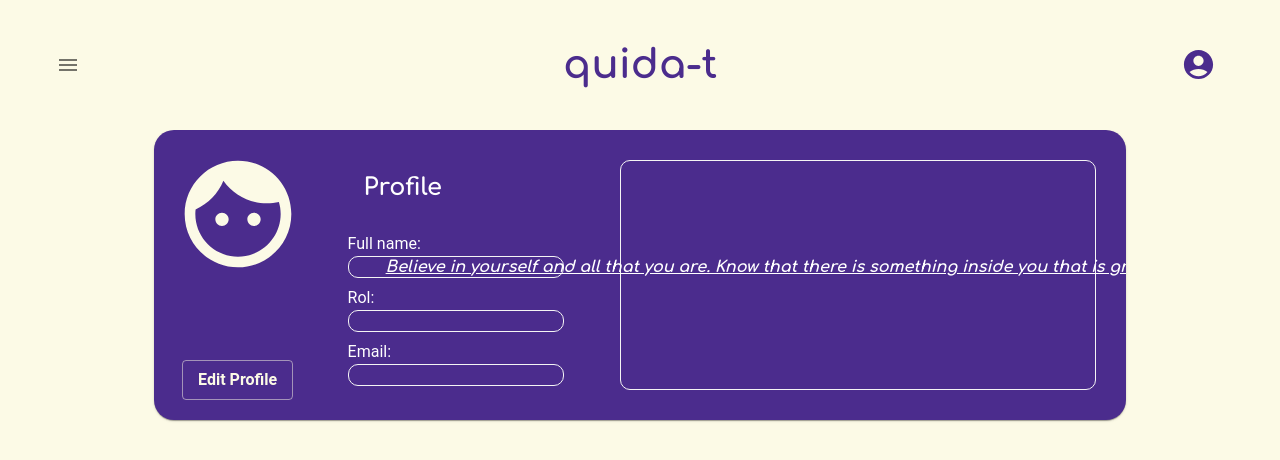
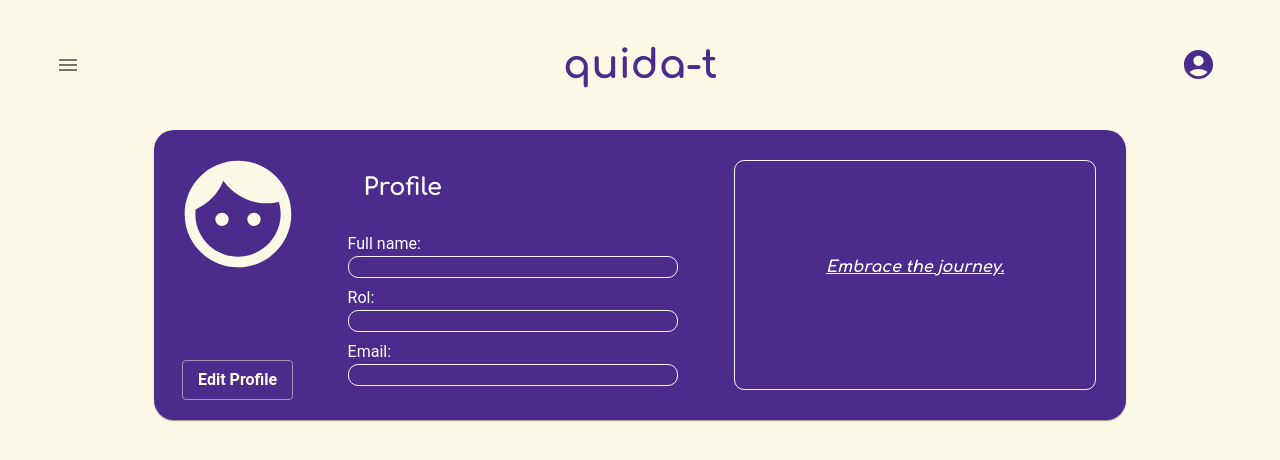
Before and after one commit to franArteaga8/quida-t, a React (Vite) app in the folder root/: page /profile in a window 1280 px wide. Shown: the top 460 px of the page. Built offline with nearby package versions, Linux system fonts and the light colour scheme; no server answers; sample sign-in values are in the browser's storage; the HTML template or start-up script is replaced by a standard one.

Commit message:
Profile: removed too long positive msg

```diff
--- a/root/src/pages/Profile/Profile.jsx
+++ b/root/src/pages/Profile/Profile.jsx
@@ -11,7 +11,6 @@ const Profile = () => {
     "Every setback is a setup for a comeback.",
     "Progress, not perfection.",
     "You are enough.",
-    "Believe in yourself and all that you are. Know that there is something inside you that is greater than any obstacle.",
     "Embrace the journey.",
     "You have the power to create positive change in your life.",
     "Your potential is limitless.",
```
